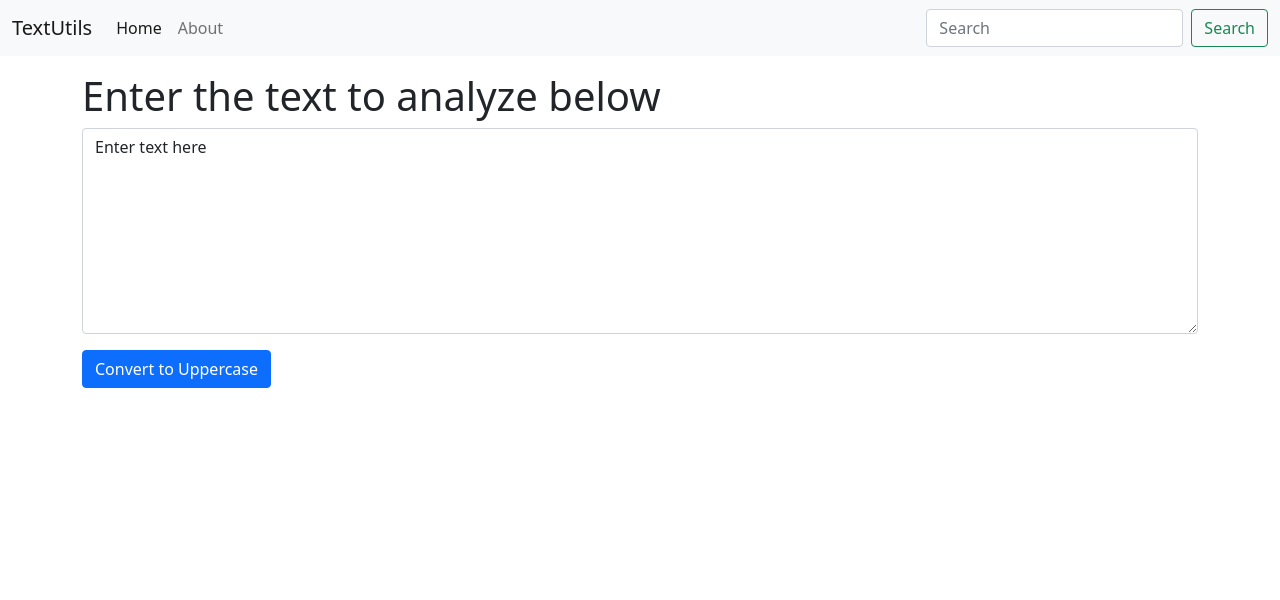
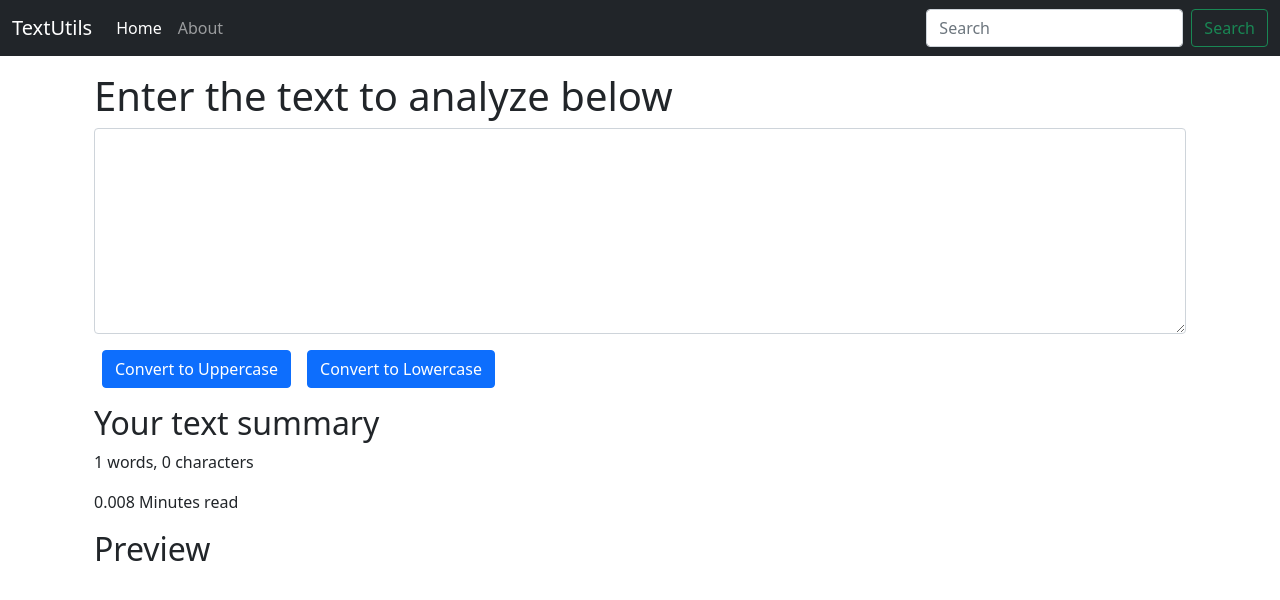
Before and after one commit to samarjit-singh/ReactTextUtils, a React (Create React App) app: page / in a window 1280 px wide. Shown: the top 600 px of the page. Built offline with nearby package versions, Linux system fonts and the light colour scheme.

Commit message:
text summary and preview

```diff
--- a/src/components/Navbar.js
+++ b/src/components/Navbar.js
@@ -3,7 +3,7 @@
 
 export default function Navbar(props) {
   return (
-    <nav className="navbar navbar-expand-lg navbar-light bg-light">
+    <nav className="navbar navbar-expand-lg navbar-dark bg-dark">
       <div className="container-fluid">
         <a className="navbar-brand" href="/">
           {props.title}
--- a/src/components/TextForm.js
+++ b/src/components/TextForm.js
@@ -6,14 +6,20 @@
     let newText = text.toUpperCase();
     setText(newText);
   };
+  const handleLoClick = () => {
+    // console.log("Uppercase was clicked!");
+    let newText = text.toLowerCase();
+    setText(newText);
+  };
   const handleOnChange = (event) => {
     // console.log("On Change");
     setText(event.target.value);
   };
-  const [text, setText] = useState("Enter text here");
+  const [text, setText] = useState("");
 
   return (
-    <div>
+    <>
+      <div className="container">
         <h1>{props.heading}</h1>
         <div className="mb-3">
           <textarea
@@ -24,9 +30,22 @@
             rows="8"
           ></textarea>
         </div>
-      <button className="btn btn-primary" onClick={handleUpClick}>
+        <button className="btn btn-primary mx-2" onClick={handleUpClick}>
           Convert to Uppercase
         </button>
+        <button className="btn btn-primary mx-2" onClick={handleLoClick}>
+          Convert to Lowercase
+        </button>
       </div>
+      <div className="container my-3">
+        <h2>Your text summary</h2>
+        <p>
+          {text.split(" ").length} words, {text.length} characters
+        </p>
+        <p>{0.008 * text.split(" ").length} Minutes read</p>
+        <h2>Preview</h2>
+        <p>{text}</p>
+      </div>
+    </>
   );
 }
```
Lines whose indentation alone changed are shown as unchanged.
